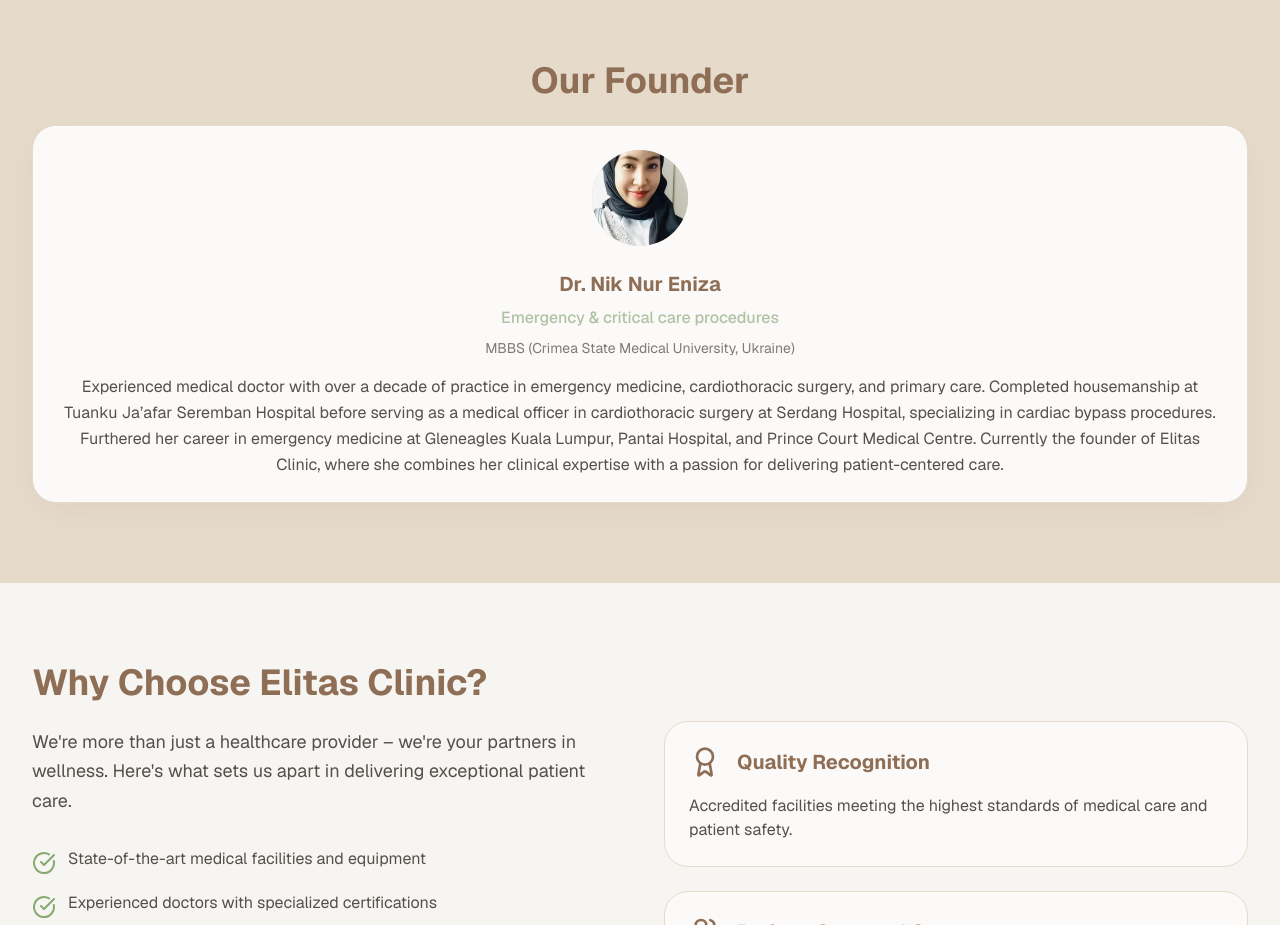
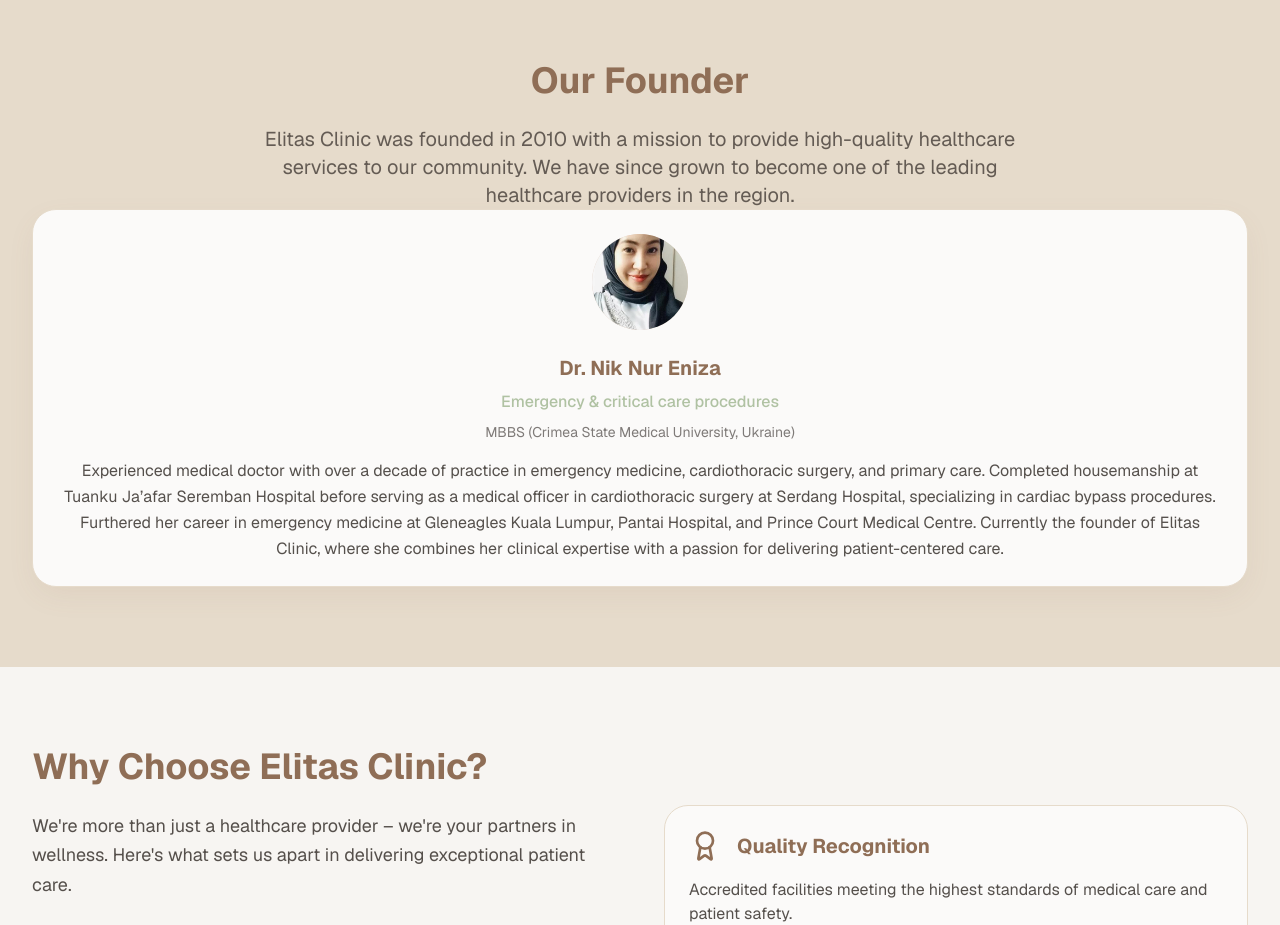
Before and after one commit to ifaridaiman/Elitas-web, a Next.js app: page /about-us in a window 1280 px wide. Shown: the part 2240-3165 px from the top of the page. Built offline with nearby package versions, Linux system fonts and the light colour scheme.

Commit message:
update content

```diff
--- a/src/app/about-us/_partials/Founder.tsx
+++ b/src/app/about-us/_partials/Founder.tsx
@@ -8,18 +8,27 @@
   qualifications: string;
   bio: string;
 }
-const Founder = ({image, name, specialty, qualifications, bio }: FounderProps) => {
+const Founder = ({
+  image,
+  name,
+  specialty,
+  qualifications,
+  bio,
+}: FounderProps) => {
   return (
     <section className="py-20 bg-healthcare-secondary">
       <div className="max-w-7xl mx-auto px-4 sm:px-6 lg:px-8 text-center">
         <h2 className="text-4xl font-bold text-healthcare-primary mb-6">
           Our Founder
         </h2>
+        <p className="text-xl text-foreground/70 max-w-3xl mx-auto">
+          Elitas Clinic was founded in 2010 with a mission to provide
+          high-quality healthcare services to our community. We have since
+          grown to become one of the leading healthcare providers in the
+          region.
+        </p>
         <div>
-          <div
-
-            className="bg-card border border-healthcare-secondary rounded-healthcare p-6 text-center shadow-healthcare"
-          >
+          <div className="bg-card border border-healthcare-secondary rounded-healthcare p-6 text-center shadow-healthcare">
             <div className="w-24 h-24 bg-healthcare-warm rounded-full flex items-center justify-center mx-auto mb-6">
               {image ? (
                 <Image
```
